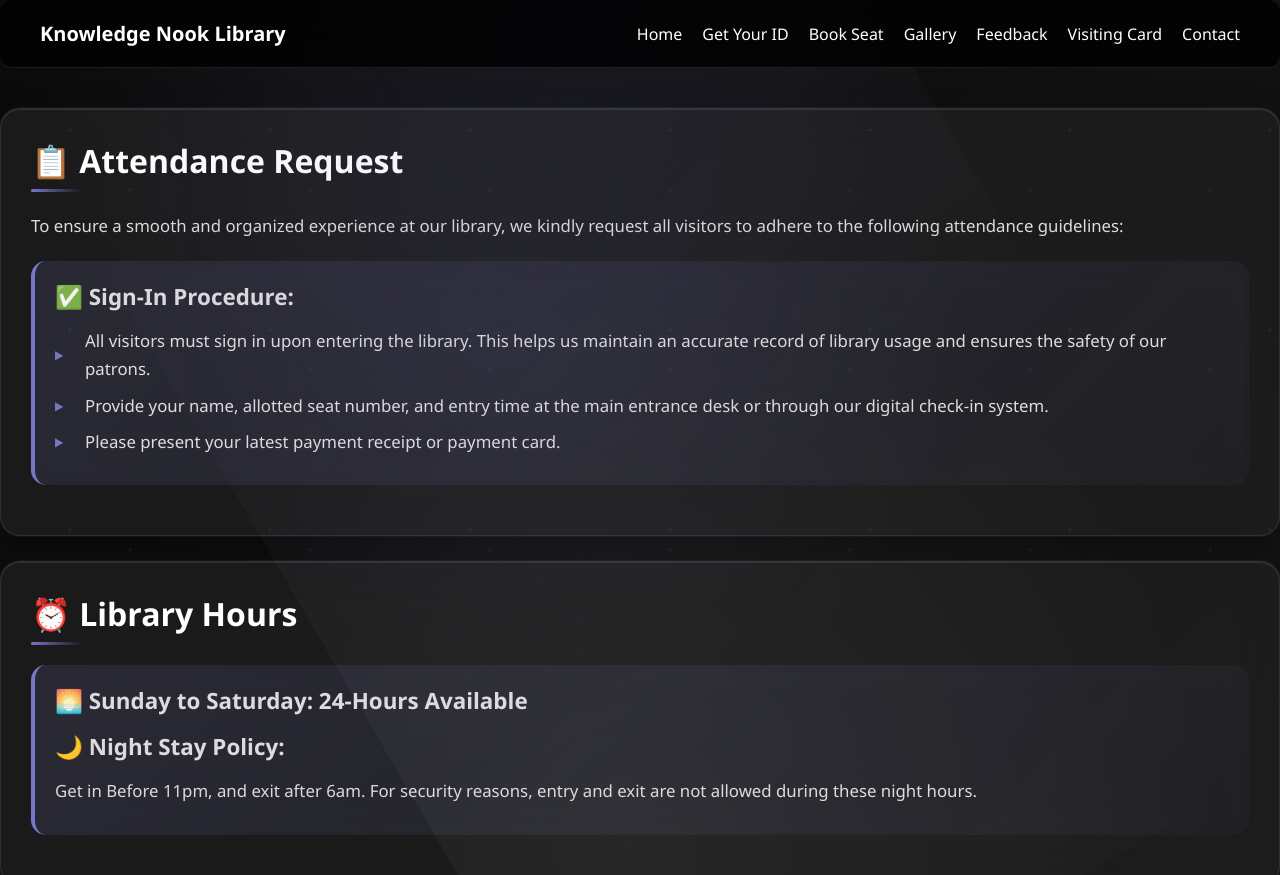
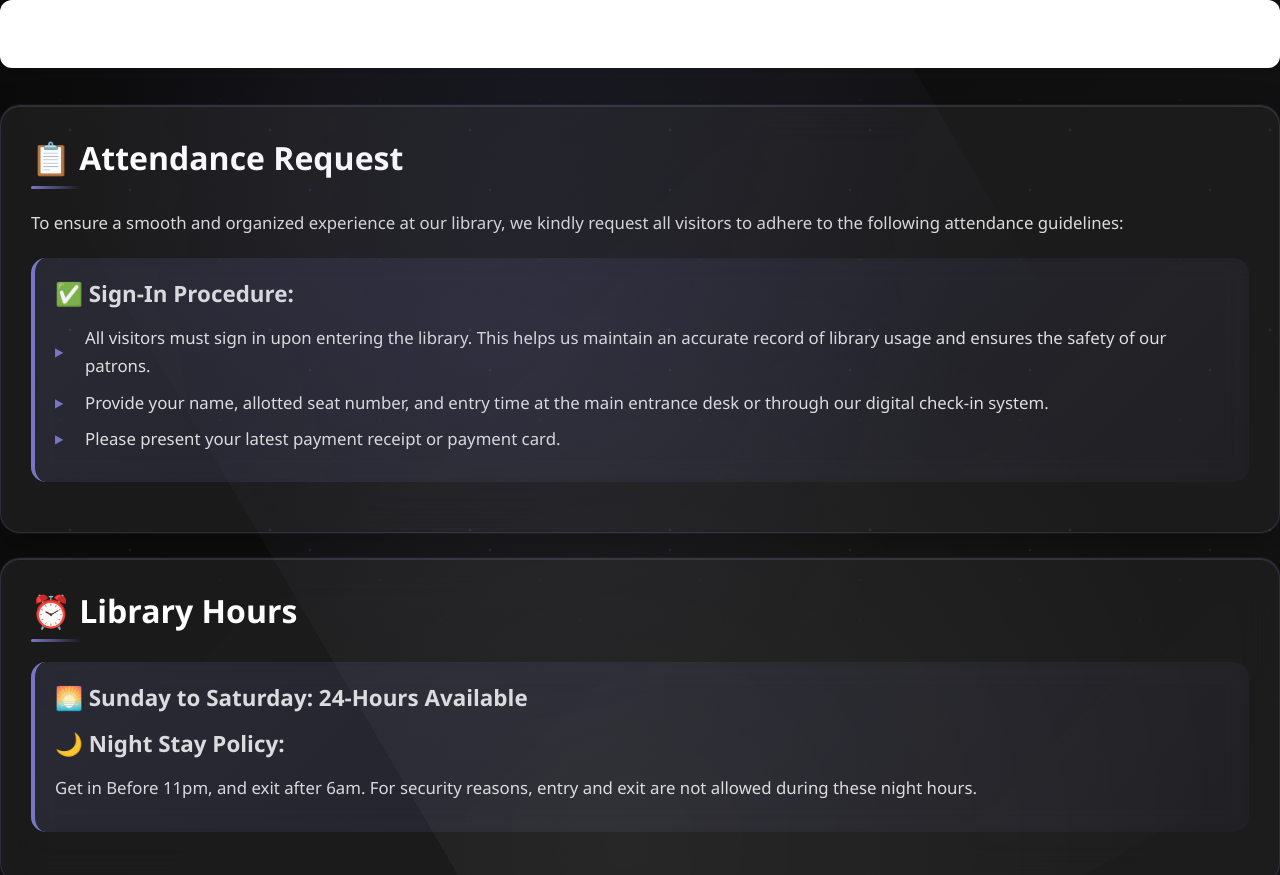
Before and after one commit to Satyaamp/KNLibrary, a plain HTML site: page index.html in a window 1280 px wide. Shown: the top 875 px of the page. Drawn offline with Linux system fonts and the light colour scheme.

Commit message:
Update index.html

```diff
--- a/index.html
+++ b/index.html
@@ -38,13 +38,12 @@
     </div>
 
 <div>
-  <header class="header">
+<header class="header" style="position:fixed; top:0; left:0; width:100%; background:#fff; z-index:1000; box-shadow:0 2px 5px rgba(0,0,0,0.1);">
   <div class="header-content">
     <a href="index.html" class="logo">
        <span>Knowledge Nook Library</span>
     </a>
 
-      <!-- Hamburger Menu Button -->
     <div class="menu-toggle" id="menu-toggle">☰</div>
 
     <nav>
@@ -60,6 +59,10 @@
     </nav>
   </div>
 </header>
+
+<!-- Add this inline style to your <body> or first main container -->
+<div style="padding-top:80px;"></div>
+
 </div>
 
 
```
Lines whose indentation alone changed are shown as unchanged.
